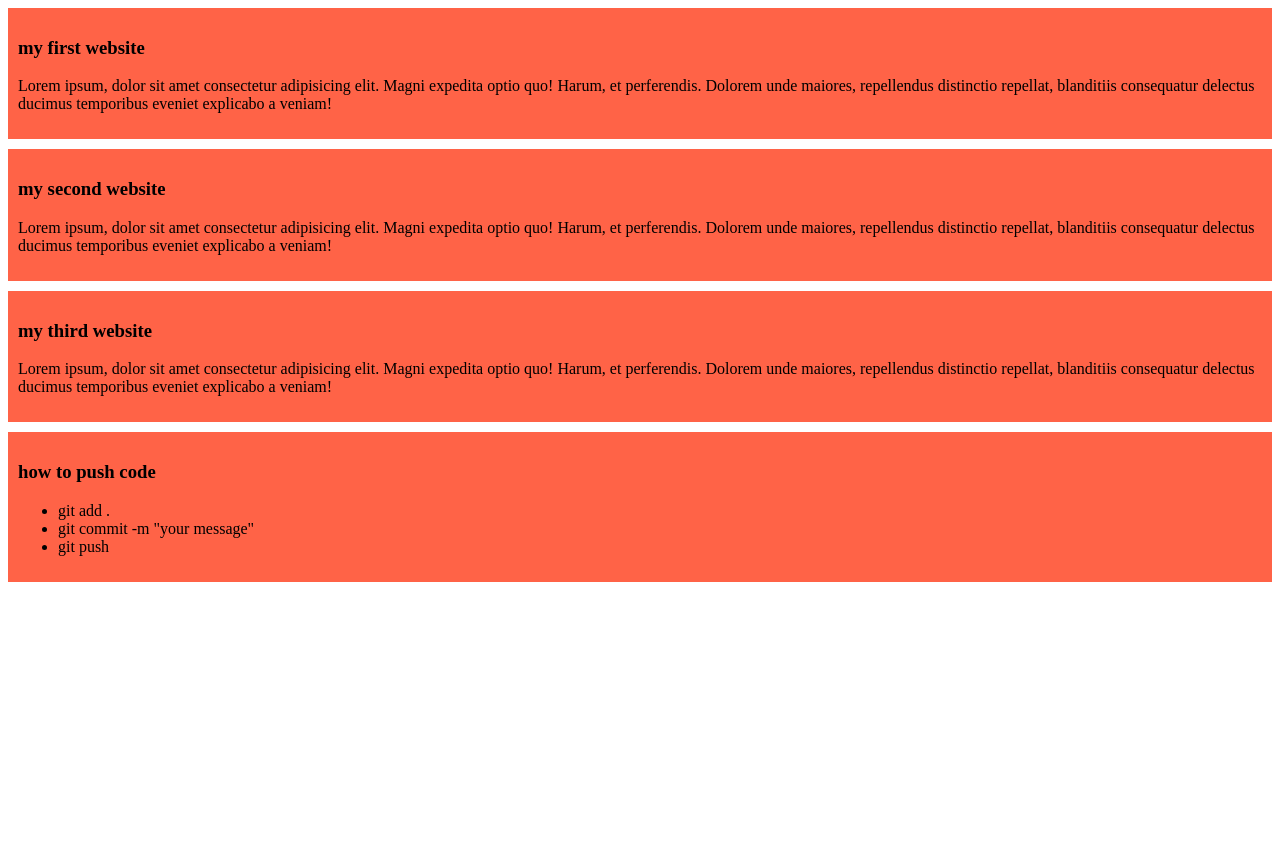
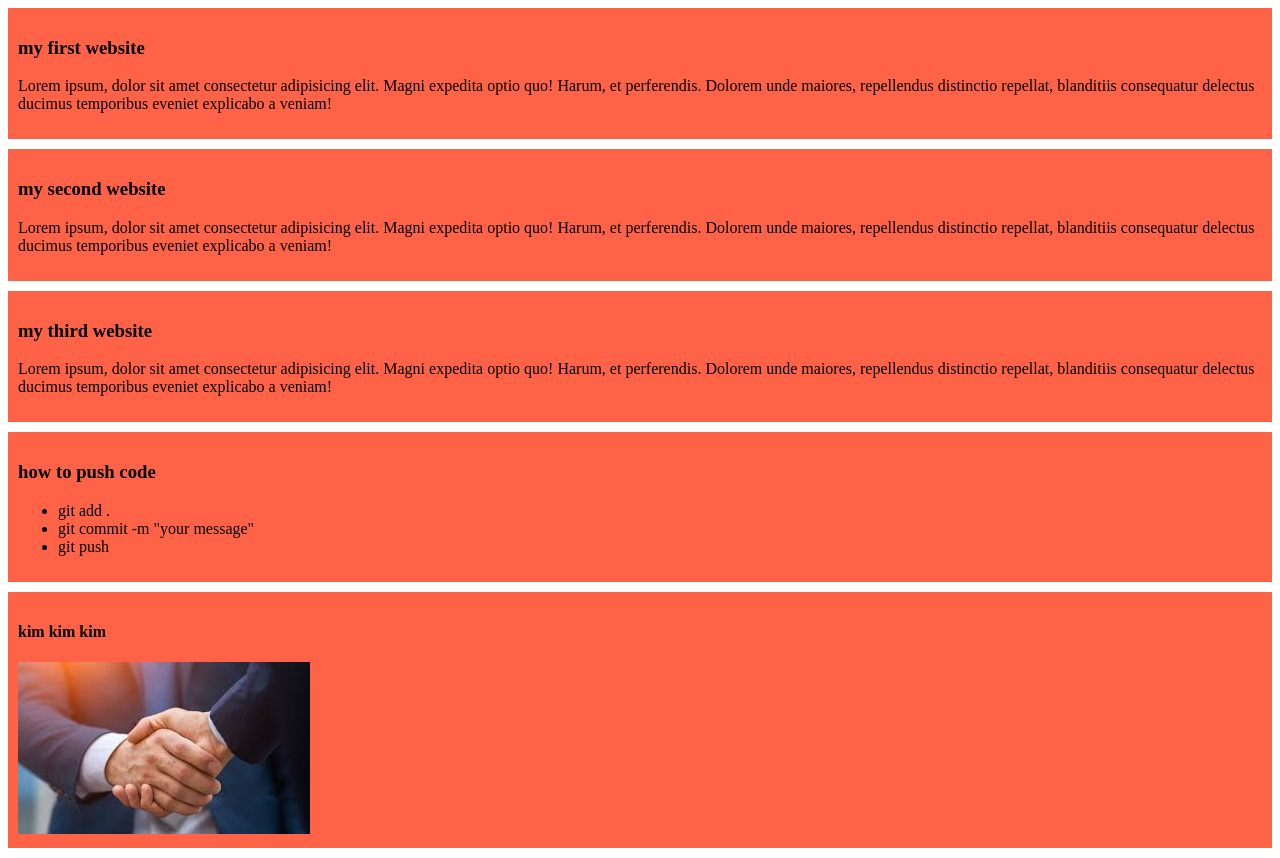
Before and after one commit to mahim25web/my-first-github-report, a plain HTML site: page index.html in a window 1280 px wide. Before the commit the page ends 800 px from the top, so only its background shows below. Drawn offline with Linux system fonts and the light colour scheme.

Commit message:
added forth blog

```diff
--- a/index.html
+++ b/index.html
@@ -32,5 +32,9 @@
         <li>git push </li>
     </ul>
 </div>
+<div>
+    <h4>kim kim kim</h4>
+    <img src="images/kim.jpg" alt="">
+</div>
 
 </html>
```
Also changed, not shown: images/kim.jpg (added).
